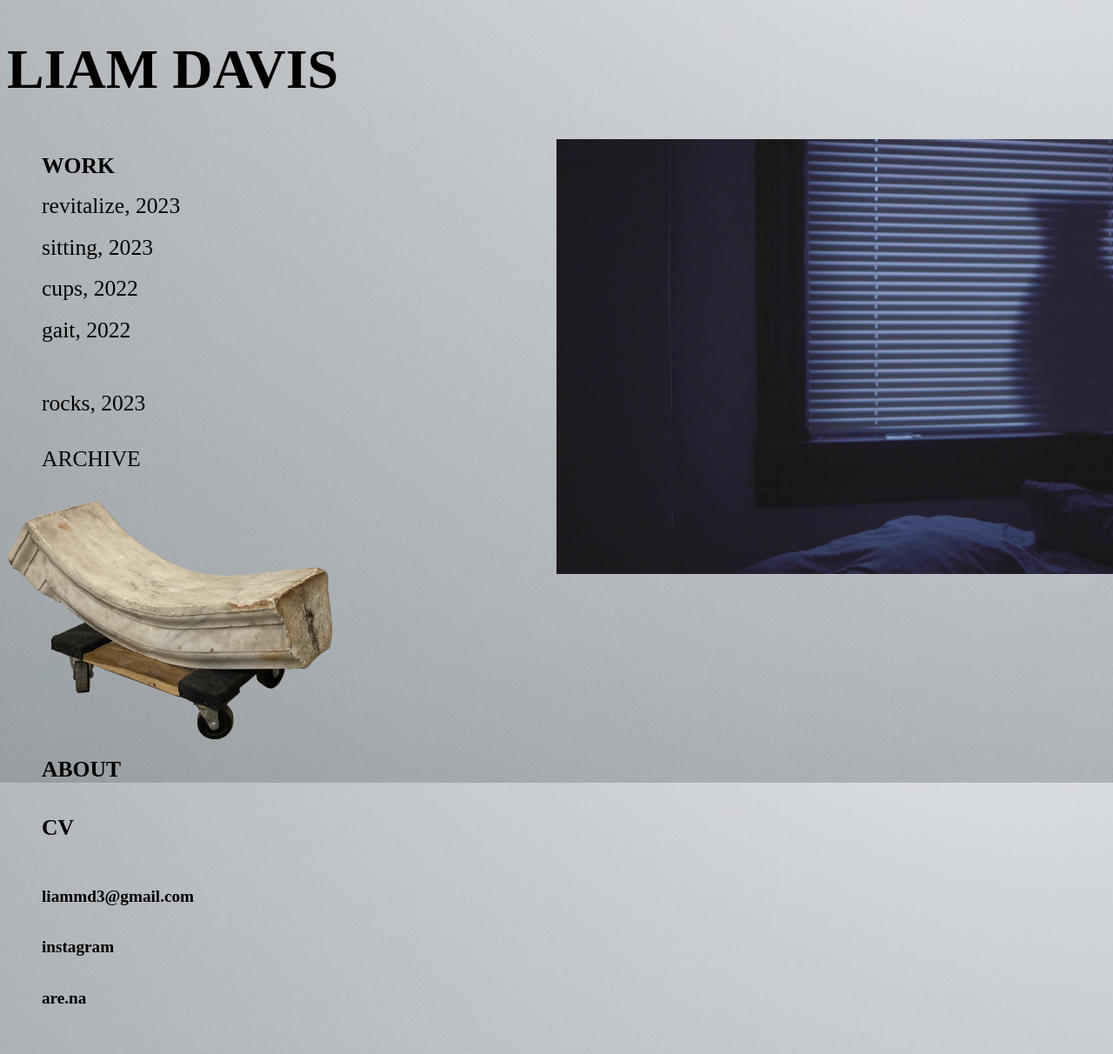
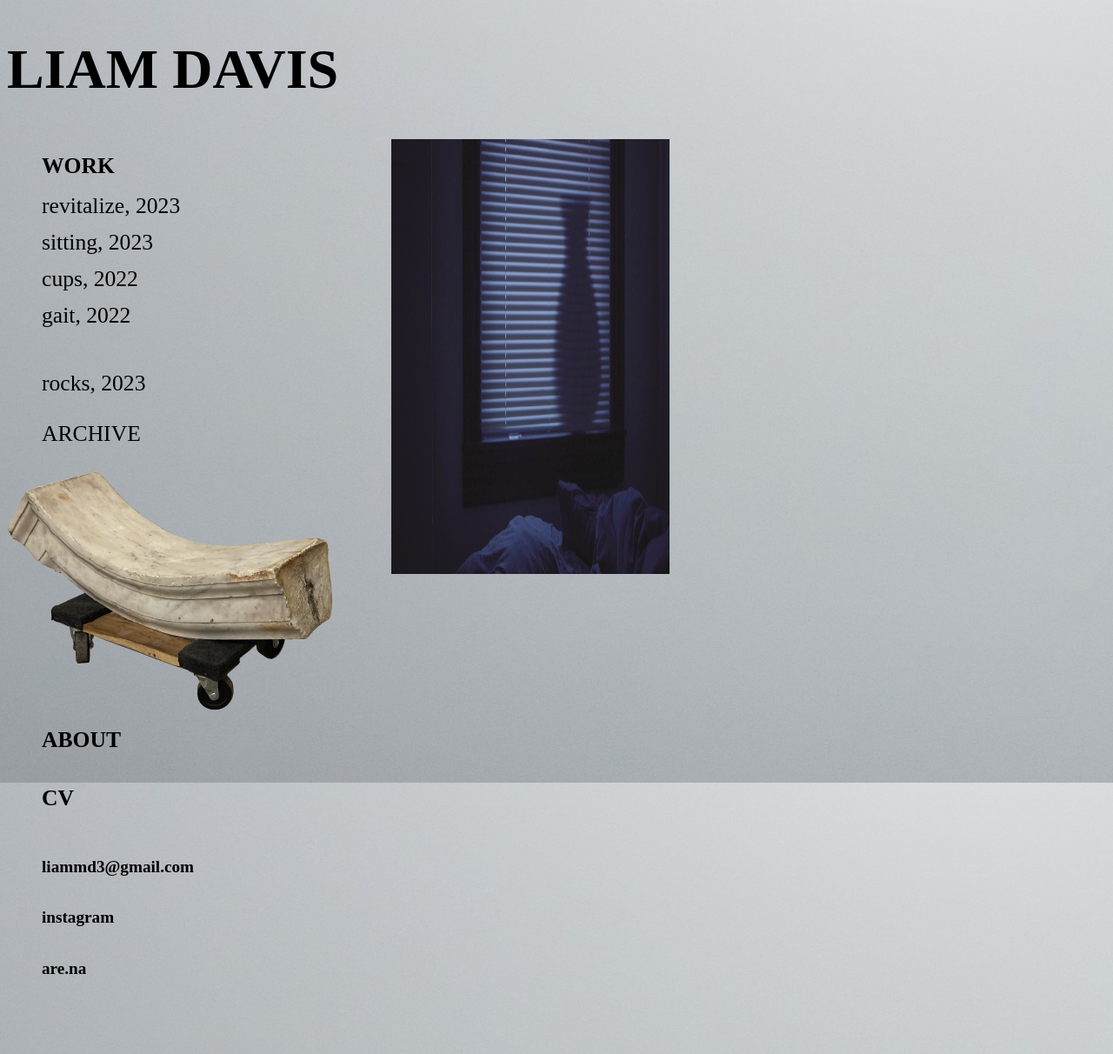
Before and after one commit to liammdavis/liammdavis.github.io, a Jekyll site: the page built from index.html, in a window 1280 px wide. Shown: the whole page at 87% size. Built offline with Jekyll 4.4.1, drawn with Linux system fonts in a browser that asks for light colours.

Commit message:
prettiuer column

```diff
--- a/css/main.css
+++ b/css/main.css
@@ -135,13 +135,25 @@
 
 .column {
     float: right;
-    width: 50%;
+    width: 33%;
+}
+
+.left {
+    width: 35%
+}
+
+.right {
+    width: 65%
 }
 
 .row:after {
     content: "";
     display: table;
     clear: both;
+}
+
+.front {
+    width: 25vw;
 }
 
 
@@ -151,3 +163,10 @@
     }
 
 }
+
+@media screen and (max-width: 1000px )  {
+    front {
+        width: 100vw
+    }
+
+}
--- a/index.html
+++ b/index.html
@@ -4,13 +4,13 @@
 ---
 <div class="row">
 
-	<div class="column">
-		<img src="/docs/assets/vase.jpg"
+	<div class="column right">
+		<img class="front" src="/docs/assets/vase.jpg"
 		alt="morning vase window"
 		height="500">
 	</div>
 
-	<div class="column">
+	<div class="column left">
 
 		<div class="work">
 			<ul class="head">
```
